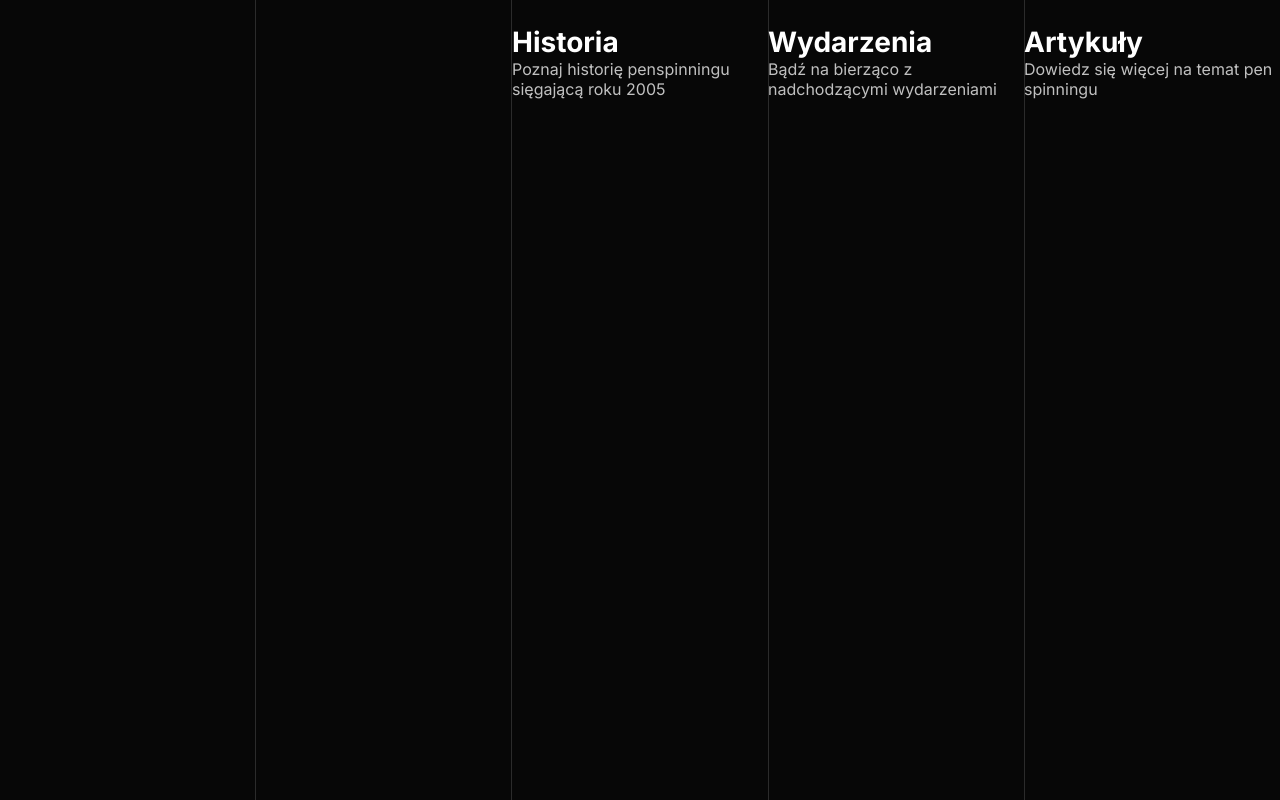
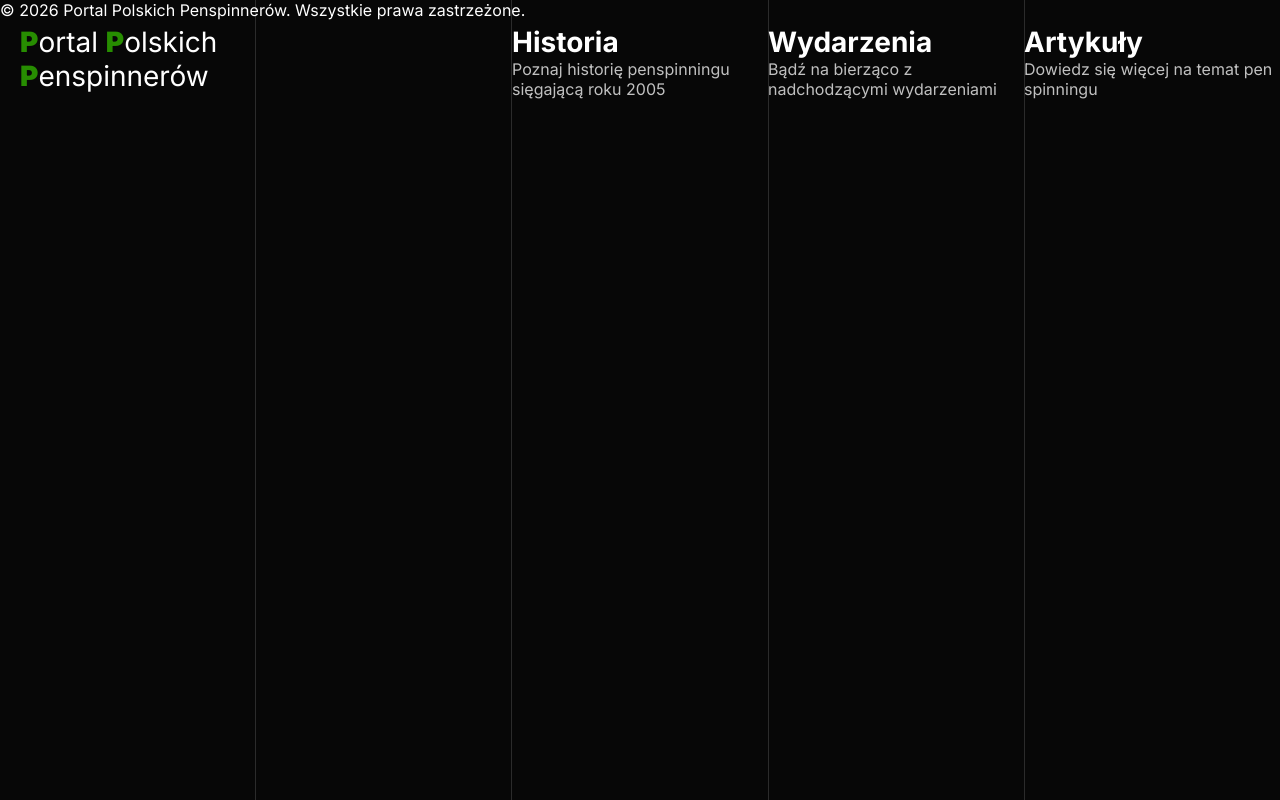
Before and after one commit to M4kses0wicz/PenSpinningPolska, a Vue app: page / in a window 1280 px wide. Built offline with nearby package versions, Linux system fonts and the light colour scheme.

Commit message:
nav update

```diff
--- a/src/components/UI/Navbar.vue
+++ b/src/components/UI/Navbar.vue
@@ -3,8 +3,10 @@
 <template>
   <nav>
     <div class="navitem">
-      <dt></dt>
-      <dd></dd>
+      <p>
+        <strong>P</strong>ortal <strong>P</strong>olskich
+        <strong>P</strong>enspinnerów
+      </p>
     </div>
     <div class="navitem">
       <dt></dt>
@@ -23,6 +25,10 @@
       <dd>Dowiedz się więcej na temat pen spinningu</dd>
     </div>
   </nav>
+  <div class="socials"></div>
+  <div class="copy">
+    &copy; 2026 Portal Polskich Penspinnerów. Wszystkie prawa zastrzeżone.
+  </div>
 </template>
 
 <style scoped lang="scss">
@@ -44,6 +50,16 @@ nav {
   .navitem {
     margin-top: 25px;
     width: 20%;
+    cursor: pointer;
+
+    p {
+      font-size: $font-size-subheading;
+      max-width: 300px;
+      margin-left: 20px;
+      strong {
+        font-weight: 900;
+      }
+    }
 
     dt {
       font-size: $font-size-subheading;
--- a/src/styles/_variables.scss
+++ b/src/styles/_variables.scss
@@ -6,3 +6,7 @@ $font-size-heading: 2.5rem;
 $font-size-subheading: 1.75rem;
 $font-size-body: 1rem;
 $font-size-small: 0.775rem;
+
+strong {
+  color: $green;
+}
```
